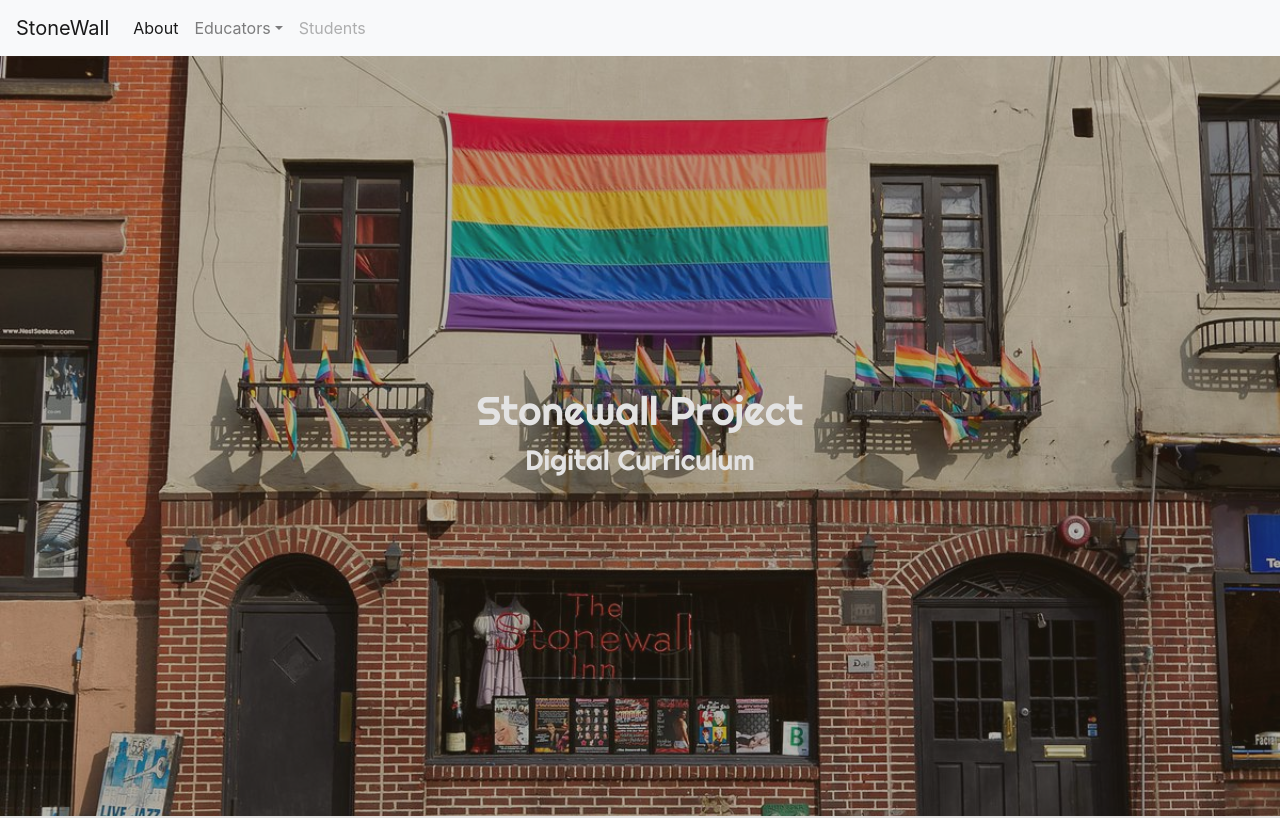
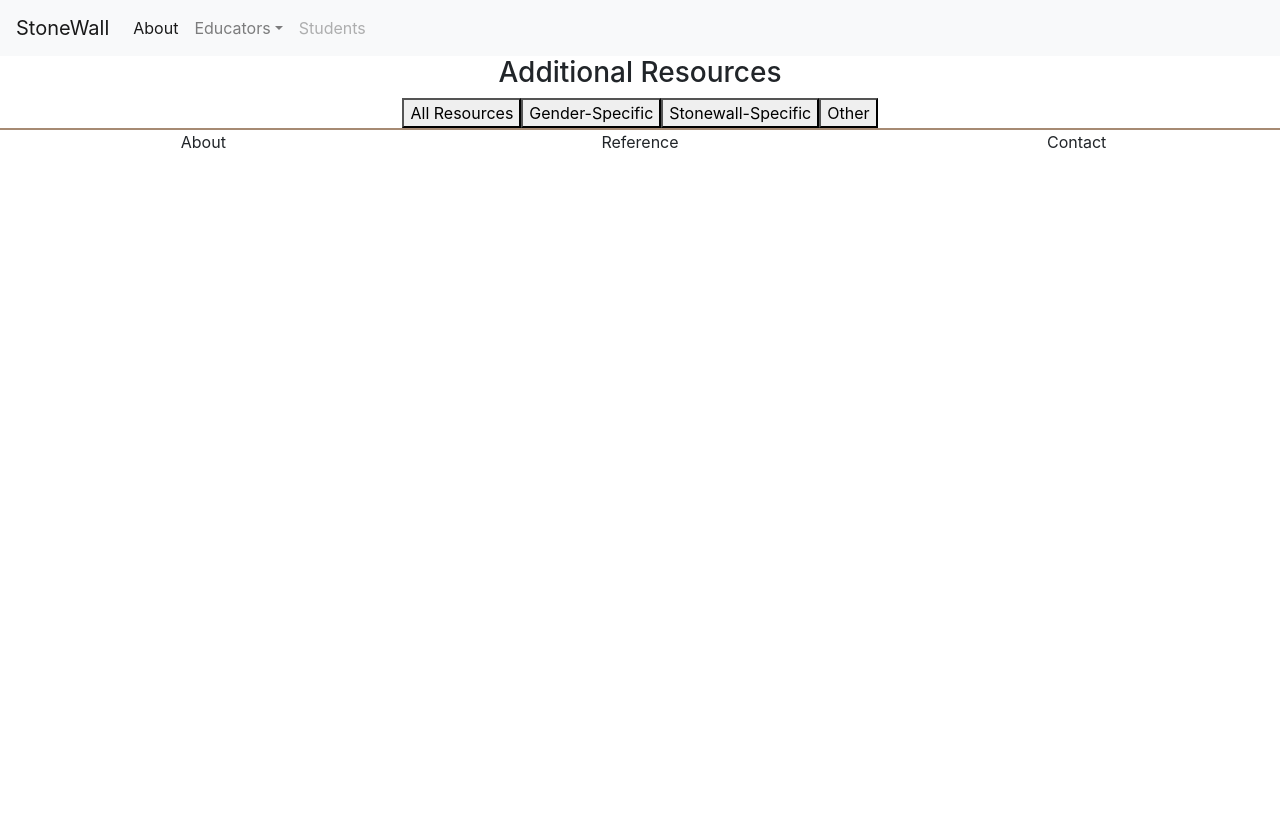
Before and after one commit to markzhengma/stone-wall-education, a React (Create React App) app in the folder client/: page /resource in a window 1280 px wide. Shown: the top 818 px of the page. Built offline with nearby package versions, Linux system fonts and the light colour scheme; a web font is replaced by a local one.

Commit message:
render resources on resourcePage component

```diff
--- a/client/package.json
+++ b/client/package.json
@@ -3,6 +3,7 @@
   "version": "0.1.0",
   "private": true,
   "dependencies": {
+    "axios": "^0.18.0",
     "react": "^16.7.0",
     "react-dom": "^16.7.0",
     "react-router-dom": "^4.3.1",
@@ -22,5 +23,6 @@
     "not dead",
     "not ie <= 11",
     "not op_mini all"
-  ]
+  ],
+  "proxy": "http://localhost:3001"
 }
--- a/client/src/App.js
+++ b/client/src/App.js
@@ -1,17 +1,25 @@
 import React, { Component } from 'react';
+import {
+  BrowserRouter as Router,
+  Route,
+} from 'react-router-dom';
 import './App.css';
 import Header from './Components/Header';
 import Footer from './Components/Footer';
 import Home from './Components/Home';
+import ResourcePage from './Components/ResourcePage';
 
 class App extends Component {
   render() {
     return (
-      <div className="App">
-        <Header/>
-        <Home/>
-        <Footer/>
-      </div>
+      <Router>
+        <div className="App">
+          <Header/>
+          <Route exact path = "/" render = {() => <Home/>}/>
+          <Route exact path = "/resource" render = {() => <ResourcePage/>}/>
+          <Footer/>
+        </div>
+      </Router>
     );
   }
 }
--- a/client/src/Components/Header.jsx
+++ b/client/src/Components/Header.jsx
@@ -1,11 +1,12 @@
 import React, { Component } from 'react';
+import { Link } from 'react-router-dom';
 
 class Header extends Component {
   render() {
     return (
       // Nav Bar
       <nav className="navbar navbar-expand-lg navbar-light bg-light">
-    <a className="navbar-brand" href="#">StoneWall</a>
+    <Link className="navbar-brand" to = "/">StoneWall</Link>
     <button className="navbar-toggler" type="button" data-toggle="collapse" data-target="#navbarSupportedContent" aria-controls="navbarSupportedContent" aria-expanded="false" aria-label="Toggle navigation">
       <span className="navbar-toggler-icon"></span>
     </button>
@@ -22,6 +23,7 @@
           <div className="dropdown-menu" aria-labelledby="navbarDropdown">
             <a className="dropdown-item" href="#">Grade</a>
             <a className="dropdown-item" href="#">Topic</a>
+            <Link className="dropdown-item" to = "/resource">Resources</Link>
           </div>
         </li>
         <li className="nav-item">
--- /dev/null
+++ b/client/src/Components/ResourcePage.jsx
@@ -0,0 +1,101 @@
+import React, { Component } from 'react';
+import axios from 'axios';
+// import { Link } from 'react-router-dom';
+
+class ResourcePage extends Component {
+    constructor(){
+        super();
+        this.state = {
+            resourceData: null,
+            category: null,
+        }
+    }
+
+    getAllResources = () => {
+        axios.get('/resource/all')
+        .then(res => {
+            if(res.data && res.data.length >= 1){
+                this.setState({
+                    resourceData: res.data,
+                    category: "All Resources",
+                });
+            }else{
+                console.log("not able to retrieve data");
+            }
+        })
+        .catch(err => {
+            console.log(err);
+        });
+    };
+
+    getResourceByCat = (category) => {
+        axios.get(`/resource/category/${category}`)
+        .then(res => {
+            if(res.data && res.data.length >= 1){
+                this.setState({
+                    resourceData: res.data,
+                });
+                switch (category){
+                    case 0:
+                        this.setState({
+                            category: "Other Resources",
+                        });
+                        break;
+                    case 1:
+                        this.setState({
+                            category: "Gender Specific",
+                        });
+                        break;
+                    case 2:
+                        this.setState({
+                            category: "Stonewall Specific",
+                        });
+                        break;
+                    default:
+                        this.setState({
+                            category: null,
+                        })
+                }
+            }else{
+                console.log("not able to retrieve data");
+            }
+        })
+        .catch(err => {
+            console.log(err);
+        })
+    }
+
+    render(){
+        return (
+            <div className = "resource-page">
+                <h3>Additional Resources</h3>
+                <div className = "button-list">
+                    <button onClick = {this.getAllResources}>All Resources</button>
+                    <button onClick = {() => this.getResourceByCat(1)}>Gender-Specific</button>
+                    <button onClick = {() => this.getResourceByCat(2)}>Stonewall-Specific</button>
+                    <button onClick = {() => this.getResourceByCat(0)}>Other</button>
+                </div>
+                <div className = "resource-renderer">
+                    {this.state.category ?
+                        <h4>{this.state.category}</h4>
+                    : ""}
+                    <div className = "resource-list">
+                        {this.state.resourceData != null && this.state.resourceData.length >= 1 ?
+                            this.state.resourceData.map(data => {
+                                return (
+                                    <div className = "resource-single">
+                                        <p>Img Link: {data.img}</p>
+                                        <a href = {data.link} target = "_blank"><h5>{data.title}</h5></a>
+                                        <p>Intro: {data.intro}</p>
+                                    </div>
+                                )
+                            })
+                        : ""}
+                    </div>
+                </div>
+            </div>
+        )
+    }
+}
+
+export default ResourcePage;
```
Also changed, not shown: 1 other file (tests, documents, lock files or other folders).
